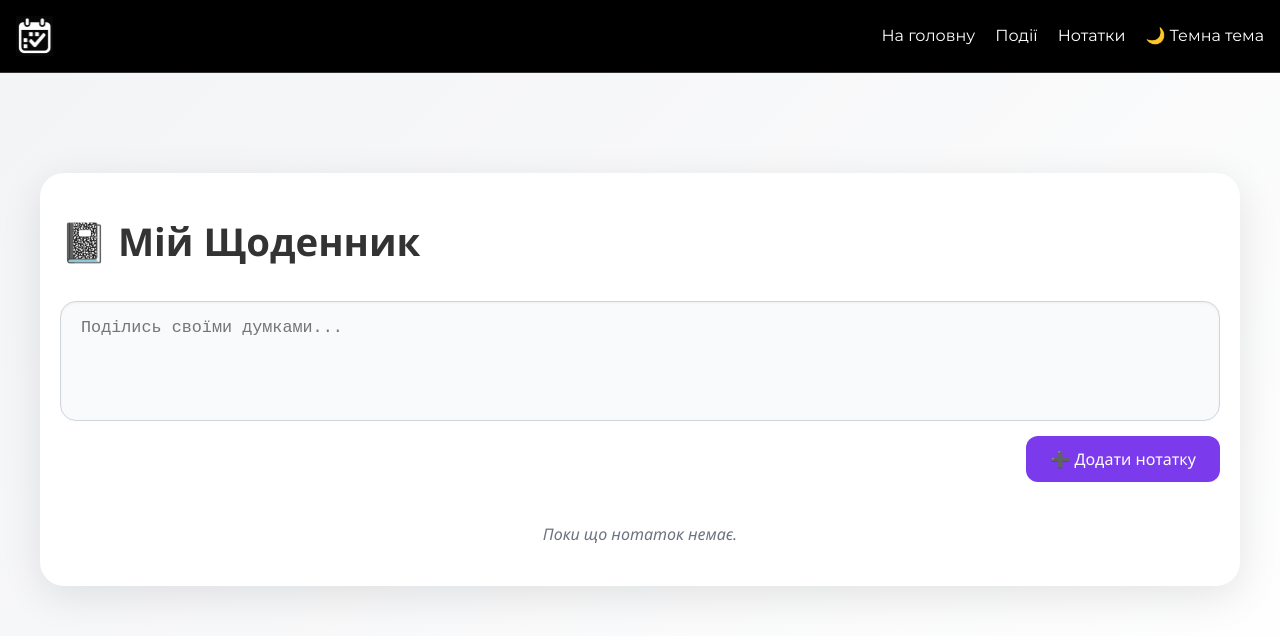
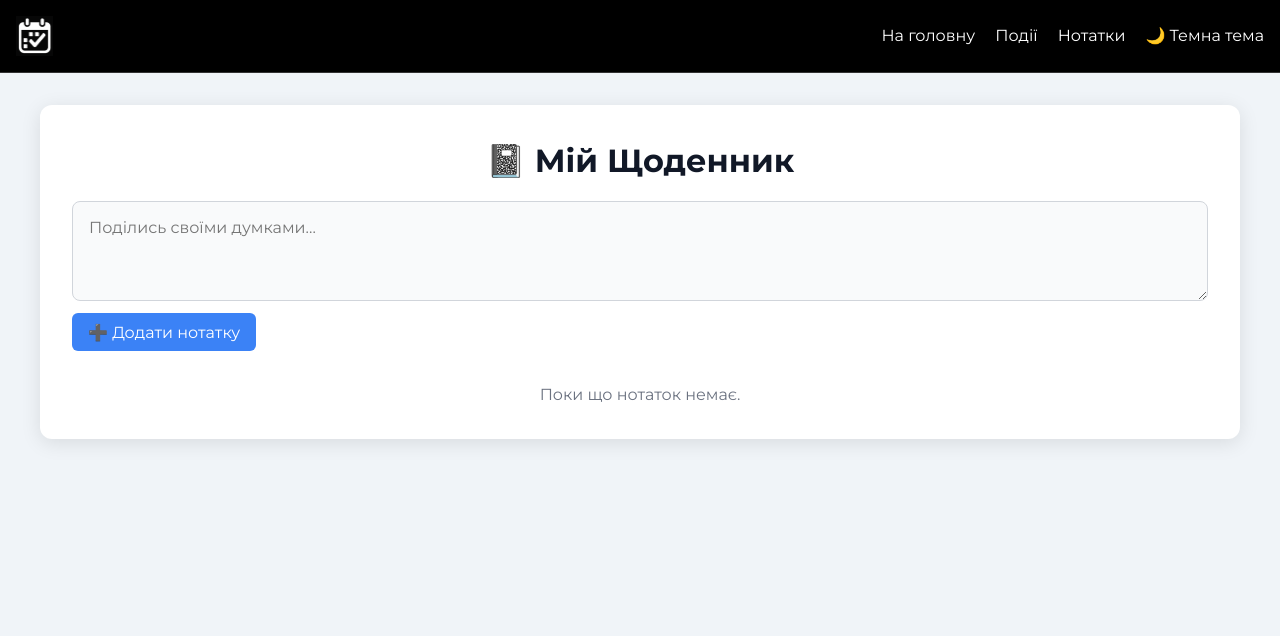
Before and after one commit to kulikp1/planner, a React (Vite) app: page /notes in a window 1280 px wide. Shown: the top 636 px of the page. Built offline with nearby package versions, Linux system fonts and the light colour scheme.

Commit message:
update edit notes

```diff
--- a/src/components/Notes/Notes.jsx
+++ b/src/components/Notes/Notes.jsx
@@ -17,6 +17,8 @@ const Notes = () => {
   });
 
   const [newNote, setNewNote] = useState("");
+  const [editId, setEditId] = useState(null);
+  const [editedText, setEditedText] = useState("");
 
   useEffect(() => {
     localStorage.setItem(LOCAL_STORAGE_KEY, JSON.stringify(notes));
@@ -38,6 +40,26 @@ const Notes = () => {
 
   const handleDeleteNote = (id) => {
     setNotes(notes.filter((note) => note.id !== id));
+  };
+
+  const handleSaveEdit = () => {
+    setNotes((prevNotes) =>
+      prevNotes.map((note) =>
+        note.id === editId ? { ...note, text: editedText } : note
+      )
+    );
+    setEditId(null);
+    setEditedText("");
+  };
+
+  const handleCancelEdit = () => {
+    setEditId(null);
+    setEditedText("");
+  };
+
+  const openEditModal = (id, currentText) => {
+    setEditId(id);
+    setEditedText(currentText);
   };
 
   return (
@@ -74,13 +96,44 @@ const Notes = () => {
                       🗑️
                     </button>
                   </div>
-                  <p className={styles.noteText}>{text}</p>
+                  <p
+                    className={styles.noteText}
+                    onClick={() => openEditModal(id, text)}
+                    title="Натисніть для редагування"
+                  >
+                    {text}
+                  </p>
                 </div>
               ))}
             </div>
           )}
         </div>
       </div>
+
+      {editId !== null && (
+        <div className={styles.modalOverlay} onClick={handleCancelEdit}>
+          <div className={styles.modal} onClick={(e) => e.stopPropagation()}>
+            <h3>Редагувати нотатку</h3>
+            <textarea
+              value={editedText}
+              onChange={(e) => setEditedText(e.target.value)}
+              className={styles.textarea}
+              rows={5}
+            />
+            <div className={styles.modalButtons}>
+              <button onClick={handleSaveEdit} className={styles.button}>
+                💾 Зберегти
+              </button>
+              <button
+                onClick={handleCancelEdit}
+                className={styles.cancelButton}
+              >
+                ❌ Скасувати
+              </button>
+            </div>
+          </div>
+        </div>
+      )}
     </div>
   );
 };
--- a/src/components/Notes/Notes.module.css
+++ b/src/components/Notes/Notes.module.css
@@ -1,150 +1,190 @@
 .page {
+  padding: 2rem;
+  background-color: #f0f4f8;
   min-height: 100vh;
-  height: 100vh;
-  overflow-y: auto;
-  margin-left: auto;
-  display: flex;
-  flex-direction: column;
-  align-items: center;
-  background: linear-gradient(135deg, #f3f4f6, #ffffff);
-  padding-bottom: 60px;
+  box-sizing: border-box;
 }
 
 .container {
-  width: 100%;
   max-width: 1200px;
-  padding: 40px 20px;
-  margin-top: 100px;
-  background: #fff;
-  border-radius: 24px;
-  box-shadow: 0 10px 40px rgba(0, 0, 0, 0.1);
-  font-family: "Segoe UI", sans-serif;
-  flex-direction: column;
-  align-items: center;
+  margin: 0 auto;
+  background: #ffffff;
+  padding: 2rem;
+  border-radius: 12px;
+  box-shadow: 0 4px 20px rgba(0, 0, 0, 0.1);
 }
 
 .title {
-  font-size: 2.4rem;
-  margin-bottom: 30px;
-  font-weight: 700;
-  color: #333;
+  font-size: 2rem;
+  margin-bottom: 1rem;
+  color: #111827;
+  text-align: center;
 }
 
 .form {
-  width: 100%;
   display: flex;
   flex-direction: column;
-  gap: 15px;
-  margin-bottom: 40px;
+  gap: 0.75rem;
+  margin-bottom: 2rem;
 }
 
 .textarea {
-  width: 100%;
-  min-height: 120px;
-  border-radius: 16px;
-  padding: 16px 20px;
-  font-size: 1.05rem;
-  resize: none;
+  padding: 1rem;
+  resize: vertical;
+  font-size: 1rem;
   border: 1px solid #d1d5db;
+  border-radius: 8px;
+  font-family: inherit;
   background-color: #f9fafb;
+  min-height: 100px;
   color: #111827;
-  transition: 0.3s;
-  box-shadow: inset 0 1px 3px rgba(0, 0, 0, 0.05);
-}
-
-.textarea:focus {
-  outline: none;
-  border-color: #7c3aed;
-  background-color: #fff;
 }
 
 .button {
-  align-self: flex-end;
-  background: #7c3aed;
+  background-color: #3b82f6;
   color: white;
-  padding: 12px 24px;
   border: none;
-  border-radius: 12px;
+  padding: 0.6rem 1rem;
+  border-radius: 6px;
+  cursor: pointer;
   font-size: 1rem;
-  cursor: pointer;
-  transition: background 0.3s ease;
+  align-self: flex-start;
+  transition: background-color 0.2s ease;
 }
 
 .button:hover {
-  background: #6b21a8;
+  background-color: #2563eb;
+}
+
+.empty {
+  color: #6b7280;
+  font-style: italic;
+  text-align: center;
+  margin-top: 2rem;
 }
 
 .notesList {
   display: grid;
-  grid-template-columns: repeat(auto-fill, minmax(160px, 1fr));
-  gap: 20px;
-  width: 100%;
-}
-
-@media (min-width: 900px) {
-  .notesList {
-    grid-template-columns: repeat(5, 1fr);
-  }
+  grid-template-columns: repeat(auto-fill, minmax(200px, 1fr));
+  gap: 1rem;
+  max-height: 600px; /* або будь-яка інша висота, яка тобі зручна */
+  overflow-y: auto;
+  padding-right: 4px; /* щоб не обрізався скролбар */
 }
 
 .noteCard {
-  background: #f3f4f6;
-  border-radius: 16px;
-  padding: 15px 20px;
-  box-shadow: 0 6px 20px rgba(0, 0, 0, 0.05);
+  background-color: #fefefe;
+  border: 1px solid #e5e7eb;
+  padding: 1rem;
+  border-radius: 10px;
+  box-shadow: 0 1px 4px rgba(0, 0, 0, 0.05);
+  cursor: pointer;
+  transition: background-color 0.2s ease;
   display: flex;
   flex-direction: column;
   justify-content: space-between;
-  transition: transform 0.2s ease, box-shadow 0.2s ease;
-  word-break: break-word;
+  height: 160px;
 }
 
 .noteCard:hover {
-  transform: translateY(-4px);
-  box-shadow: 0 10px 24px rgba(0, 0, 0, 0.1);
+  background-color: #f3f4f6;
 }
 
 .noteHeader {
   display: flex;
   justify-content: space-between;
   align-items: center;
-  margin-bottom: 10px;
+  margin-bottom: 0.5rem;
 }
 
 .noteDate {
-  font-size: 0.75rem;
+  font-size: 0.8rem;
   color: #6b7280;
-}
-
-.noteText {
-  font-size: 1rem;
-  color: #111827;
-  white-space: pre-wrap;
-  display: -webkit-box;
-  -webkit-line-clamp: 2; /* обмежує до 2 рядків */
-  -webkit-box-orient: vertical;
-  overflow: hidden;
-  text-overflow: ellipsis;
-  transition: 0.3s;
 }
 
 .deleteBtn {
   background: none;
   border: none;
-  font-size: 1.1rem;
   color: #ef4444;
+  font-size: 1.2rem;
   cursor: pointer;
-  transition: transform 0.2s ease, color 0.3s ease;
+  padding: 0;
 }
 
 .deleteBtn:hover {
-  transform: scale(1.2);
   color: #dc2626;
 }
 
-.empty {
-  text-align: center;
-  color: #6b7280;
-  font-style: italic;
+.noteText {
+  font-size: 1rem;
+  -webkit-box-orient: vertical;
+  overflow: hidden;
+  text-overflow: ellipsis;
+  flex-grow: 1;
+
+  color: #111827;
+}
+
+/* Модалка */
+.modalOverlay {
+  position: fixed;
+  top: 0;
+  left: 0;
+  width: 100vw;
+  height: 100vh;
+  background-color: rgba(0, 0, 0, 0.4);
+  display: flex;
+  justify-content: center;
+  align-items: center;
+  z-index: 999;
+}
+
+.modal {
+  background-color: white;
+  padding: 1.5rem;
+  width: 90%;
+  max-width: 500px;
+  border-radius: 12px;
+  box-shadow: 0 6px 20px rgba(0, 0, 0, 0.2);
+  z-index: 1000;
+}
+
+.modal h3 {
+  margin-top: 0;
+  margin-bottom: 1rem;
+  font-size: 1.25rem;
+  color: #111827;
+}
+
+.modal textarea {
+  width: 100%;
+  font-family: inherit;
+  font-size: 1rem;
+  border: 1px solid #d1d5db;
+  border-radius: 8px;
+  padding: 1rem;
+  background-color: #f9fafb;
+  min-height: 120px;
+  color: #111827;
+}
+
+.modalButtons {
+  display: flex;
+  justify-content: flex-end;
+  gap: 0.75rem;
+  margin-top: 1rem;
+}
+
+.cancelButton {
+  background-color: #f87171;
+  border: none;
+  padding: 0.5rem 1rem;
+  border-radius: 6px;
+  color: white;
+  cursor: pointer;
   font-size: 1rem;
 }
+
+.cancelButton:hover {
+  background-color: #ef4444;
+}
```
